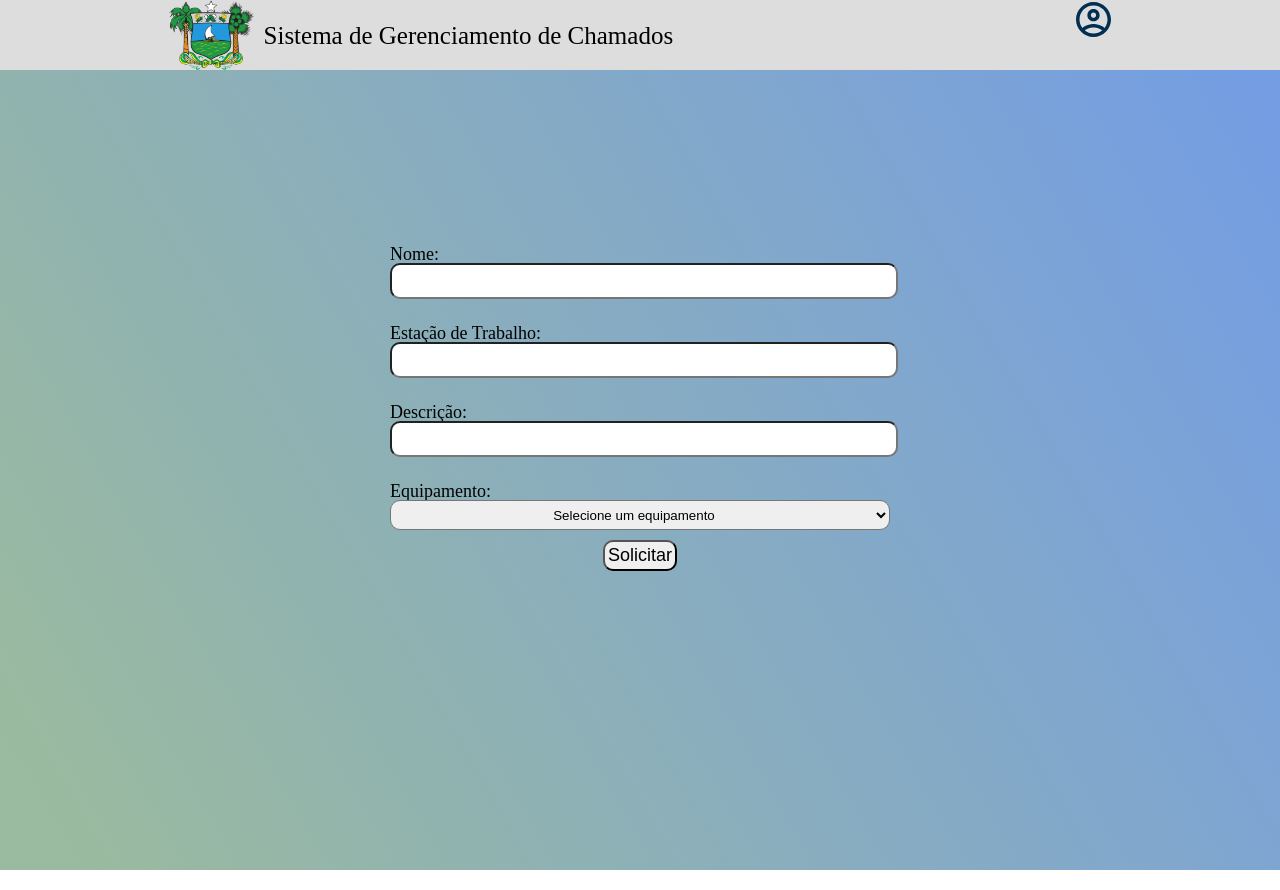
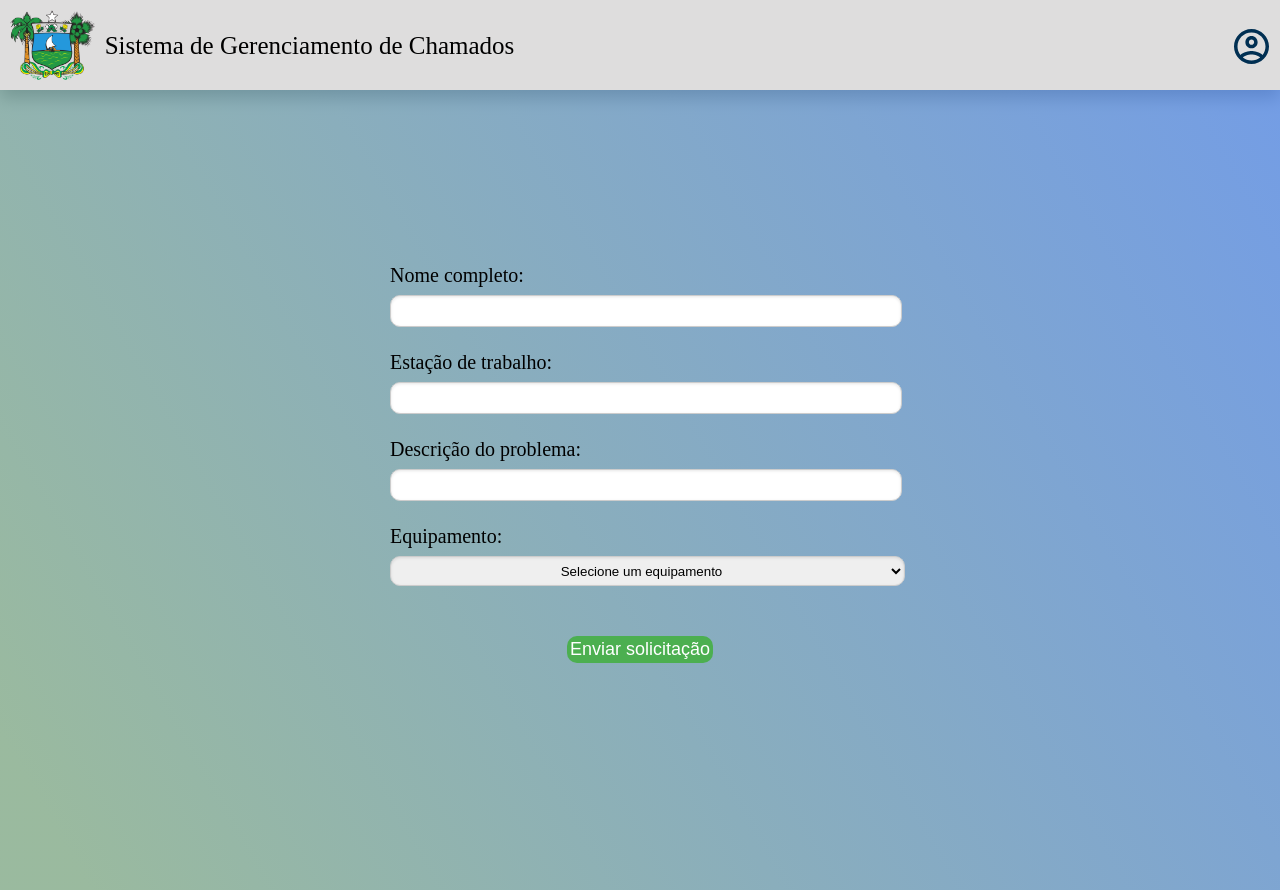
Before and after one commit to helderdantas/frontChamado, a React (Create React App) app: page / in a window 1280 px wide. Built offline with nearby package versions, Linux system fonts and the light colour scheme.

Commit message:
atualizacao

```diff
--- a/package.json
+++ b/package.json
@@ -8,6 +8,7 @@
     "@testing-library/user-event": "^13.5.0",
     "react": "^18.2.0",
     "react-dom": "^18.2.0",
+    "react-icons": "^4.9.0",
     "react-router": "^6.11.2",
     "react-router-dom": "^6.11.2",
     "react-scripts": "5.0.1",
--- a/src/components/Header/Header.js
+++ b/src/components/Header/Header.js
@@ -1,22 +1,28 @@
-import Logo from './Logo/HeaderLogo'
-import IconesHeader from './IconesHeader/HeaderIcons'
-import styled from 'styled-components'
+import React from 'react';
+import Logo from './Logo/HeaderLogo';
+import IconesHeader from './IconesHeader/HeaderIcons';
+import styled from 'styled-components';
 
 const HeaderContainer = styled.header`
   background-color: #dedddd;
   display: flex;
-  justify-content: space-around;
-  margin: auto;
-    @media (max-width: 768px) {
-    display: flex;
-    flex-direction: row;
+  justify-content: space-between;
+  align-items: center;
+  padding: 10px;
+  box-shadow: 0px 8px 16px 0px rgba(0, 0, 0, 0.2);
+
+  @media (max-width: 768px) {
+    flex-direction: column;
+    justify-content: center;
   }
-`
+`;
+
 const Opcoes = styled.div`
   display: flex;
-`
+  align-items: center;
+`;
 
-function Header() {
+const Header = () => {
   return (
     <HeaderContainer>
       <Logo />
@@ -24,7 +30,7 @@ function Header() {
         <IconesHeader />
       </Opcoes>
     </HeaderContainer>
-  )
-}
+  );
+};
 
 export default Header;
--- a/src/components/Header/IconesHeader/HeaderIcons.js
+++ b/src/components/Header/IconesHeader/HeaderIcons.js
@@ -4,36 +4,50 @@ import styled from 'styled-components';
 
 const Dropdown = styled.div`
   position: relative;
-  flex-direction: column;
   display: flex;
 `;
 
 const DropdownImg = styled.img`
   width: 35px;
   cursor: pointer;
-  padding: 0 0 0 5px;
-  margin-top: 5%;
+  padding: 0 1px;
+  margin-top: 7%;
   display: flex;
+
+  @media (max-width: 768px) {
+    width: 30px;
+  }
 `;
 
 const DropdownConteudo = styled.div`
   display: ${(props) => (props.show ? 'block' : 'none')};
-  flex-direction: column;
-  align-items: center;
   position: absolute;
   background-color: #f9f9f9;
   min-width: 140px;
   box-shadow: 0px 8px 16px 0px rgba(0, 0, 0, 0.2);
-  z-index: 1;
   border-radius: 5px;
+  top: 125%;
+  right: 0;
+
+  &::before {
+    content: '';
+    position: absolute;
+    top: -8px;
+    right: 10px;
+    border-style: solid;
+    border-width: 0 8px 8px 8px;
+    border-color: transparent transparent #f9f9f9 transparent;
+  }
 `;
 
 const DropdownLink = styled.a`
   color: #333;
   padding: 12px 16px;
   text-decoration: none;
-  display: flex;
-  flex-direction: column;
+  display: block;
+  &:hover {
+    background-color: #ddd;
+  }
 `;
 
 const DropdownMenu = () => {
@@ -44,14 +58,12 @@ const DropdownMenu = () => {
   };
 
   return (
-    <div>
+    <Dropdown>
       <DropdownImg src={perfil} alt="perfil" onClick={alternarDropdown} />
-      <Dropdown>
-        <DropdownConteudo show={mostrarDropdown}>
-          <DropdownLink href="#">Login Suporte</DropdownLink>
-        </DropdownConteudo>
-      </Dropdown>
-    </div>
+      <DropdownConteudo show={mostrarDropdown}>
+        <DropdownLink href="#">Login Suporte</DropdownLink>
+      </DropdownConteudo>
+    </Dropdown>
   );
 };
 
--- a/src/components/Header/Logo/HeaderLogo.js
+++ b/src/components/Header/Logo/HeaderLogo.js
@@ -1,5 +1,4 @@
 import { useNavigate } from 'react-router';
-
 import logo from '../../../img/logotipoSeec.png';
 import styled from 'styled-components';
 
--- a/src/pages/AbrirChamado/Form/Form.js
+++ b/src/pages/AbrirChamado/Form/Form.js
@@ -15,46 +15,68 @@ const FormStyle = styled.form`
 `
 
 const Label = styled.label`
-  font-size: 18px;
+  font-size: 20px;
   display: flex;
   flex-direction: column;
   padding-top: 5%;
-`
+  margin-bottom: 10px;
+`;
 
 const Input = styled.input`
   border-radius: 10px;
-  width: 500px;
-  height: 30px;
+  width: 100%;
+  height: 20px;
+  padding: 5px;
+  border: 1px solid #ccc;
+  box-shadow: inset 0 1px 3px rgba(0, 0, 0, 0.1);
   @media (max-width: 768px) {
     width: 90%;
     height: 90%;
   }
-`
+`;
 
 const Select = styled.select`
   border-radius: 10px;
-  width: 500px;
+  width: 103%;
   height: 30px;
-  text-align: center;
+  padding: 5px;
+  border: 1px solid #ccc;
+  box-shadow: inset 0 1px 3px rgba(0, 0, 0, 0.1);
+  text-align-last: center;
   @media (max-width: 768px) {
-    width: 90%;
-    height: 90%;
+    width: 95%;
+    height: 95%;
   }
-`
+`;
 
 const Option = styled.option`
-  width: 500px;
+  width: 100%;
   height: 30px;
   font-size: 18px;
-`
+`;
+
+const ButtonContainer = styled.div`
+    display: flex;
+    justify-content: center;
+    margin-top: auto;
+  `;
 
 const Button = styled.button`
   text-align: center;
   padding: .6%;
   font-size: 18px;
   border-radius: 10px;
-  margin-top: 2%;
-`
+  margin-top: 10%;
+  background-color: #4caf50;
+  color: #fff;
+  border: none;
+  cursor: pointer;
+  transition: background-color 0.3s ease;
+
+  &:hover {
+    background-color: #45a049;
+  }
+`;
 
 const Form = () => {
   const [nome, setName] = useState('');
@@ -90,7 +112,7 @@ const Form = () => {
     <FormContainer>
       <FormStyle onSubmit={handleSubmit}>
         <div>
-          <Label htmlFor="name">Nome:</Label>
+          <Label htmlFor="name">Nome completo:</Label>
           <Input
             type="text"
             id="name"
@@ -99,7 +121,7 @@ const Form = () => {
           />
         </div>
         <div>
-          <Label htmlFor="workstation">Estação de Trabalho:</Label>
+          <Label htmlFor="workstation">Estação de trabalho:</Label>
           <Input
             type="text"
             id="workstation"
@@ -108,7 +130,7 @@ const Form = () => {
           />
         </div>
         <div>
-          <Label htmlFor="description">Descrição:</Label>
+          <Label htmlFor="description">Descrição do problema:</Label>
           <Input
             type="text"
             id="description"
@@ -128,11 +150,11 @@ const Form = () => {
             <Option value="Monitor 1">Monitor 1</Option>
             <Option value="Monitor 2">Monitor 2</Option>
             <Option value="Impressora">Impressora</Option>
-          </Select>
+            </Select>
         </div>
-        <center>
-          <Button type="submit">Solicitar</Button>
-        </center>
+        <ButtonContainer>
+          <Button type="submit">Enviar solicitação</Button>
+        </ButtonContainer>
       </FormStyle>
     </FormContainer>
   );
```
Also changed, not shown: 2 other files (tests, documents, lock files or other folders).
